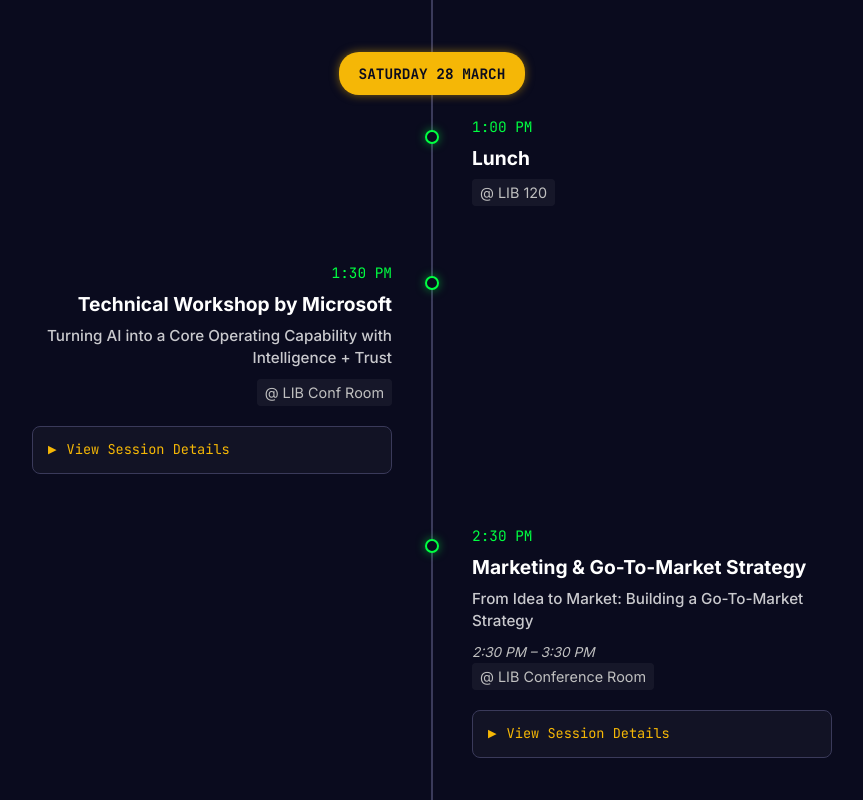
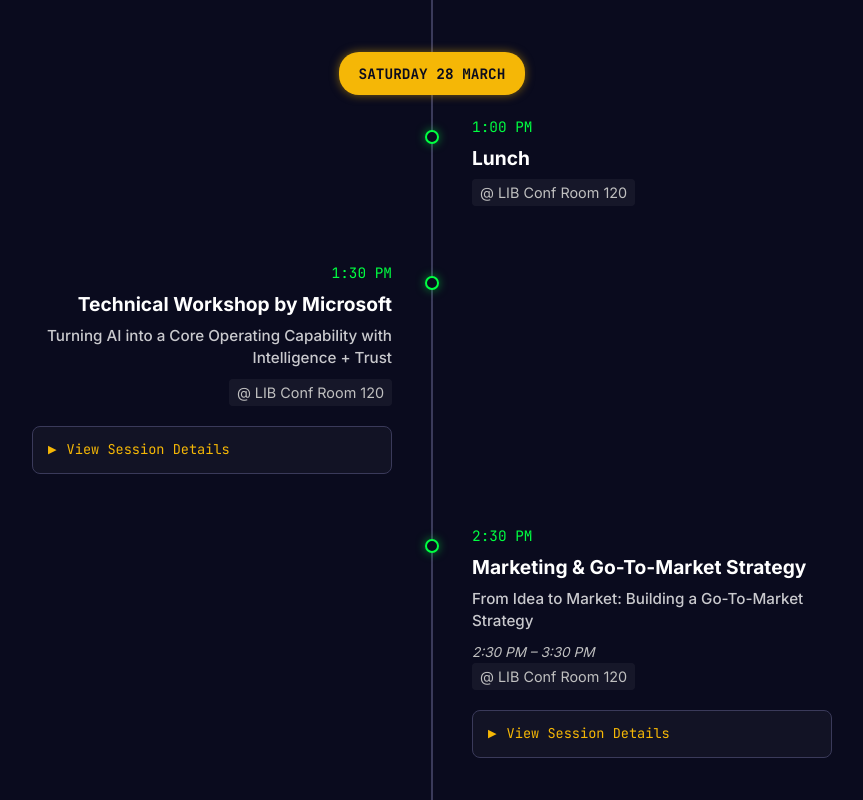
Before and after one commit to CSclub-Webster-University/hackfest, a plain HTML site: page index.html in a window 1280 px wide. Shown: the part 2000-2800 px from the top of the page, without its empty margins (208-1071 px from the left). Drawn offline with Linux system fonts and the light colour scheme.

Commit message:
Standardize location label to LIB Conf Room 120

```diff
--- a/index.html
+++ b/index.html
@@ -52,7 +52,7 @@
                         <img src="assets/logos/business_club_logo.png" alt="Business Club Logo" class="sponsor-logo">
                     </div>
 
-                    <p class="hero-location">📍 KICKOFF @ LIBRARY CONFERENCE ROOM</p>
+                    <p class="hero-location">📍 KICKOFF @ LIB CONF ROOM 120</p>
                     <h1 class="hero-title">WEBSTER<br>HACKFEST 26</h1>
                     <div class="terminal-text" id="typewriter"></div>
 
@@ -137,7 +137,7 @@
                         <div class="time-block">1:00 PM</div>
                         <div class="timeline-content">
                             <h4>Lunch</h4>
-                            <p class="location-tag">@ LIB 120</p>
+                            <p class="location-tag">@ LIB Conf Room 120</p>
                         </div>
                     </div>
                     <div class="timeline-item left">
@@ -145,7 +145,7 @@
                         <div class="timeline-content">
                             <h4 class="workshop-card-title">Technical Workshop by Microsoft</h4>
                             <p class="session-topic">Turning AI into a Core Operating Capability with Intelligence + Trust</p>
-                            <p class="location-tag">@ LIB Conf Room</p>
+                            <p class="location-tag">@ LIB Conf Room 120</p>
                             <details class="session-details">
                                 <summary>View Session Details</summary>
                                 <div class="details-content">
@@ -168,7 +168,7 @@
                             <h4 class="workshop-card-title">Marketing &amp; Go-To-Market Strategy</h4>
                             <p class="session-topic">From Idea to Market: Building a Go-To-Market Strategy</p>
                             <p class="time-note">2:30 PM – 3:30 PM</p>
-                            <p class="location-tag">@ LIB Conference Room</p>
+                            <p class="location-tag">@ LIB Conf Room 120</p>
                             <details class="session-details">
                                 <summary>View Session Details</summary>
                                 <div class="details-content">
@@ -192,7 +192,7 @@
                             <h4 class="workshop-card-title">Economics &amp; Revenue Fundamentals</h4>
                             <p class="session-topic">Economics of Building a Startup: Revenue &amp; Viability</p>
                             <p class="time-note">3:30 PM – 4:00/4:30 PM</p>
-                            <p class="location-tag">@ LIB Conference Room</p>
+                            <p class="location-tag">@ LIB Conf Room 120</p>
                             <details class="session-details">
                                 <summary>View Session Details</summary>
                                 <div class="details-content">
@@ -239,7 +239,7 @@
                         <div class="time-block">3:00 PM</div>
                         <div class="timeline-content">
                             <h4>Live Judging</h4>
-                            <p class="location-tag">@ LIB Conf Room</p>
+                            <p class="location-tag">@ LIB Conf Room 120</p>
                         </div>
                     </div>
                     <div class="timeline-item left">
```
